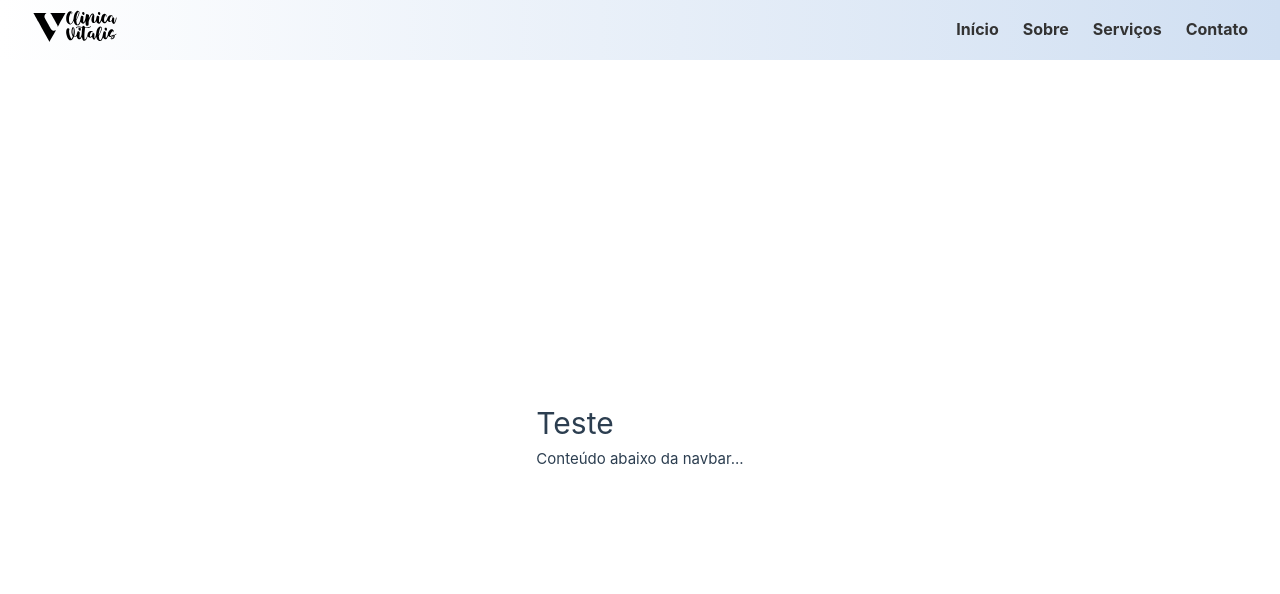
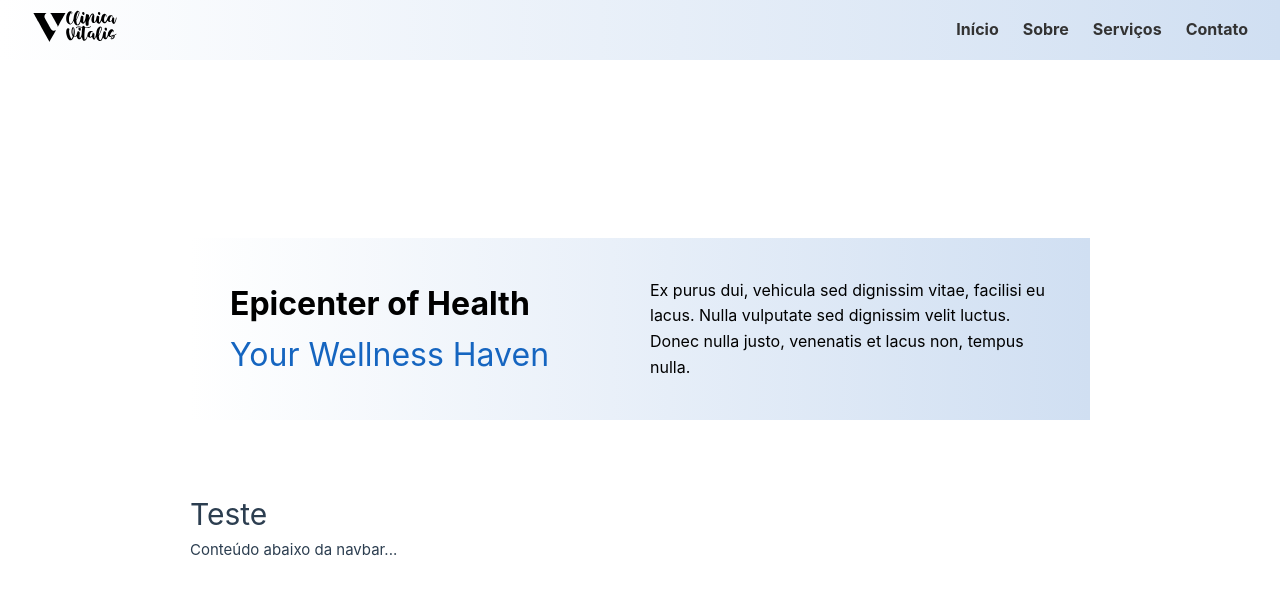
Before and after one commit to Thercules/src-clinicavitalis-access, a Vue app in the folder src/client/: page / in a window 1280 px wide. Shown: the top 594 px of the page. Built offline with nearby package versions, Linux system fonts and the light colour scheme.

Commit message:
[CVTI-10102] feat: add new component HomeSubTextComponent and insert on App.vue

```diff
--- a/src/client/src/App.vue
+++ b/src/client/src/App.vue
@@ -1,15 +1,18 @@
 <script>
 import HomeNavbar from "./components/HomeNavbar.vue";
+import HomeSubTextComponent from "./components/HomeSubTextComponent.vue";
 
 export default {
   components: {
     HomeNavbar,
+    HomeSubTextComponent,
   },
 };
 </script>
 
 <template>
   <HomeNavbar />
+  <HomeSubTextComponent />
   <div class="content">
     <h1>Teste</h1>
     <p>Conteúdo abaixo da navbar...</p>
--- /dev/null
+++ b/src/client/src/components/HomeSubTextComponent.vue
@@ -0,0 +1,50 @@
+<script>
+export default {
+  name: "HomeSubTextComponent",
+};
+</script>
+
+<template>
+  <section class="container">
+    <div class="text-left">
+      <h1>
+        Epicenter of Health <br />
+        <span class="highlight">Your Wellness Haven</span>
+      </h1>
+    </div>
+    <div class="text-right">
+      <p>
+        Ex purus dui, vehicula sed dignissim vitae, facilisi eu lacus.
+        Nulla vulputate sed dignissim velit luctus. Donec nulla
+        justo, venenatis et lacus non, tempus nulla.
+      </p>
+    </div>
+  </section>
+</template>
+
+<style scoped>
+.container {
+  display: grid;
+  grid-template-columns: 1fr 1fr;
+  align-items: center;
+  gap: 20px;
+  padding: 40px;
+  background: linear-gradient(to right, #FFF, #D0DFF2);
+}
+
+.text-left h1 {
+  font-size: 2rem;
+  font-weight: bold;
+  color:black;
+}
+
+.text-left .highlight {
+  color: #1565C0; /* Azul forte para destacar "Wellness Haven" */
+}
+
+.text-right p {
+  font-size: 1rem;
+  color:black;
+  max-width: 400px;
+}
+</style>
```
